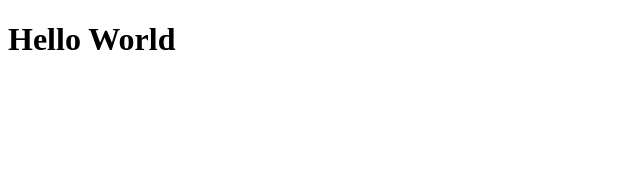
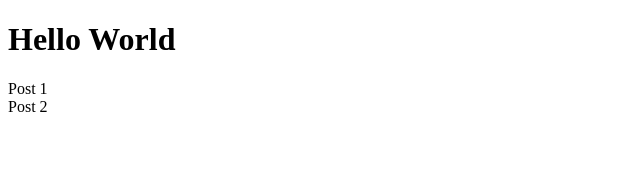
Before and after one commit to paddomanno/react-query-demo, a React (Vite) app in the folder frontend/: page / in a window 1280 px wide. Shown: the top 170 px of the page, without its empty margins (0-640 px from the left). Built offline with nearby package versions, Linux system fonts and the light colour scheme.

Commit message:
basic useQuery example

```diff
--- a/frontend/src/App.tsx
+++ b/frontend/src/App.tsx
@@ -1,11 +1,38 @@
 import { useState } from 'react';
+import { useQuery, useMutation } from '@tanstack/react-query';
+
+const POSTS = [
+  { id: 1, title: 'Post 1' },
+  { id: 2, title: 'Post 2' },
+];
 
 function App() {
+  const postsQuery = useQuery({
+    queryKey: ['myposts'],
+    queryFn: () => wait(1000).then(() => [...POSTS]),
+    // queryFn: () => Promise.reject('Error fetching the posts'), // demonstrating error
+  });
+
+  if (postsQuery.isLoading) return <h1>Loading...</h1>;
+  if (postsQuery.isError)
+    return <pre>{JSON.stringify(postsQuery.error)}</pre>;
+
+  // not loading, not error => success
+
   return (
     <div className="App">
       <h1>Hello World</h1>
+      <div>
+        {postsQuery.data.map((post) => (
+          <div key={post.id}>{post.title}</div>
+        ))}
+      </div>
     </div>
   );
 }
 
+function wait(duration: number) {
+  return new Promise((resolve) => setTimeout(resolve, duration));
+}
+
 export default App;
--- a/frontend/src/main.tsx
+++ b/frontend/src/main.tsx
@@ -1,11 +1,19 @@
 import React from 'react';
 import ReactDOM from 'react-dom/client';
 import App from './App';
+import {
+  QueryClient,
+  QueryClientProvider,
+} from '@tanstack/react-query';
+
+const queryClient = new QueryClient();
 
 ReactDOM.createRoot(
   document.getElementById('root') as HTMLElement
 ).render(
   <React.StrictMode>
-    <App />
+    <QueryClientProvider client={queryClient}>
+      <App />
+    </QueryClientProvider>
   </React.StrictMode>
 );
```
